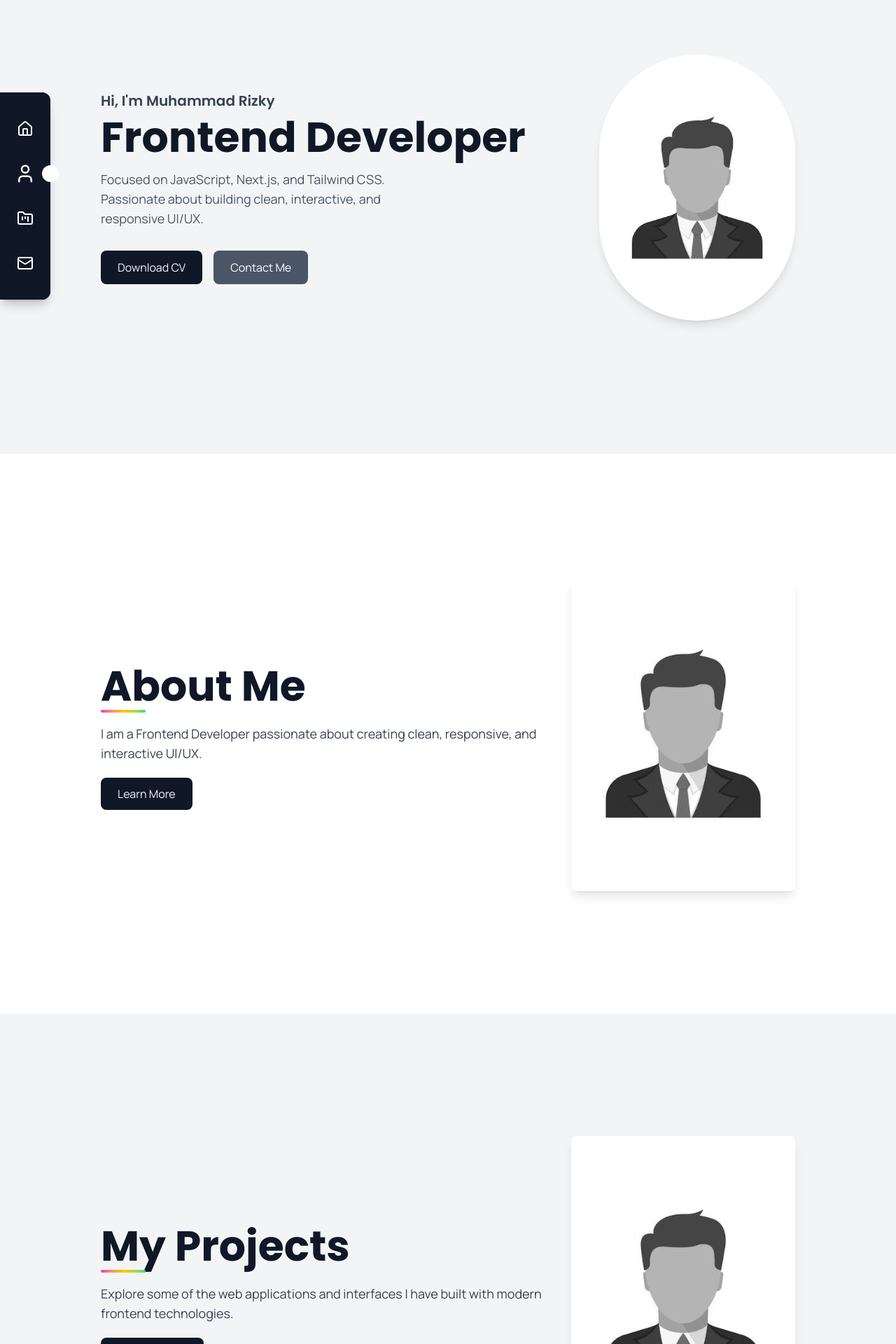
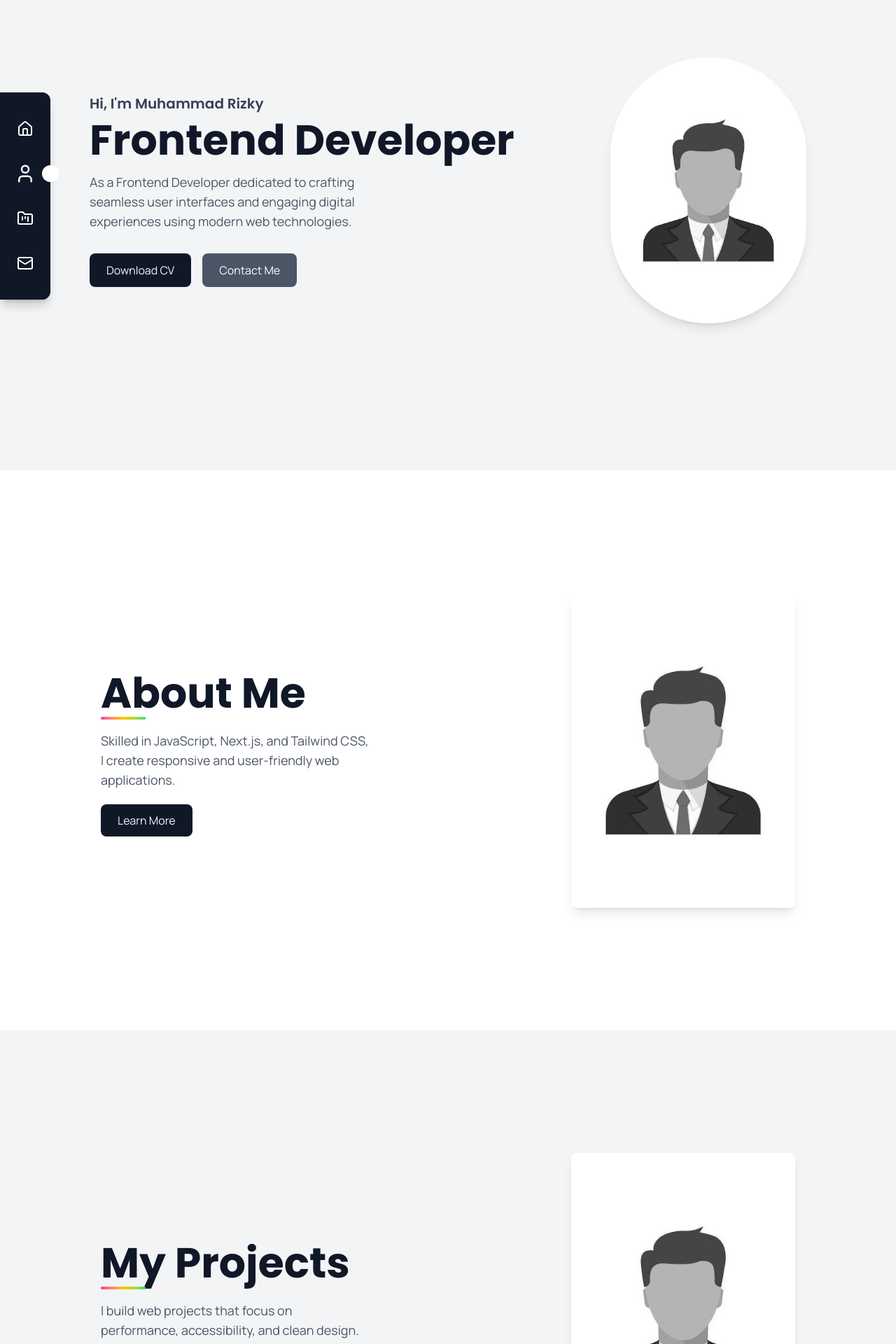
Before and after one commit to cihuw4/rizkyjackbar, a Next.js app: page / in a window 1280 px wide. Shown: the part 160-2080 px from the top of the page at 70% size. Built offline with nearby package versions, Linux system fonts and the light colour scheme.

Commit message:
refactor(Home): enhance layout and content; add social media icons for improved connectivity

```diff
--- a/src/app/page.tsx
+++ b/src/app/page.tsx
@@ -6,6 +6,7 @@ import Sidebar from "./components/Sidebar";
 import AOS from "aos";
 import "aos/dist/aos.css";
 import Link from "next/link";
+import { Mail } from "lucide-react";
 
 export default function Home() {
   useEffect(() => {
@@ -18,16 +19,19 @@ export default function Home() {
   return (
     <>
       <Navbar />
-      <main className="bg-gray-100 min-h-screen text-gray-900 pt-16">
+      <main className="bg-gray-100 min-h-screen text-gray-900 -mt-8">
+
         <Sidebar />
 
         {/* Hero Section */}
         <section
           id="home"
-          className="flex flex-col-reverse md:flex-row items-center justify-center min-h-screen px-6 sm:px-10 md:px-16 gap-10 pt-5 sm:pt-10 md:-mt-30"
+          className="flex flex-col-reverse md:flex-row items-center justify-center min-h-screen px-6 sm:px-10 md:px-16 py-16 sm:py-20"
         >
+          <div className="w-full max-w-7xl mx-auto flex flex-col-reverse md:flex-row items-center justify-between gap-10 px-6 sm:px-10 md:px-16">
+
             {/* Left Side */}
-          <div className="flex-1 text-center md:text-left md:pl-10 lg:pl-20">
+            <div className="flex-1 text-center md:text-left">
               <h2
                 data-aos="fade-right"
                 data-aos-delay="100"
@@ -45,10 +49,9 @@ export default function Home() {
               <p
                 data-aos="fade-right"
                 data-aos-delay="300"
-              className="text-base sm:text-lg text-gray-600 max-w-md mx-auto md:mx-0"
+                className="text-base sm:text-lg text-gray-600 max-w-sm mx-auto md:mx-0"
               >
-              Focused on JavaScript, Next.js, and Tailwind CSS. Passionate about
-              building clean, interactive, and responsive UI/UX.
+                As a Frontend Developer dedicated to crafting seamless user interfaces and engaging digital experiences using modern web technologies.
               </p>
 
               <div
@@ -76,13 +79,14 @@ export default function Home() {
             <div
               data-aos="fade-left"
               data-aos-delay="500"
-            className="flex justify-center md:justify-end md:pr-10 lg:pr-20"
+              className="flex justify-center md:justify-end"
             >
               <img
                 src="/img/profile.JPG"
                 alt="Rizky Jackbar"
-              className="w-40 h-40 sm:w-48 sm:h-48 rounded-full md:w-70 md:h-[380px] md:rounded-[9999px] object-cover shadow-lg max-w-full filter grayscale hover:grayscale-0 transition duration-500"
+                className="w-40 h-40 sm:w-48 sm:h-48 rounded-full md:rounded-[9999px] md:w-70 md:h-[380px] object-cover shadow-lg max-w-full filter grayscale hover:grayscale-0 transition duration-500"
               />
+            </div>
           </div>
         </section>
 
@@ -117,10 +121,9 @@ export default function Home() {
               <p
                 data-aos="fade-right"
                 data-aos-delay="300"
-                className="text-gray-700 text-lg mb-8"
+                className="text-base sm:text-lg text-gray-600 max-w-sm mx-auto md:mx-0 mb-8"
               >
-                I am a Frontend Developer passionate about creating clean,
-                responsive, and interactive UI/UX.
+                Skilled in JavaScript, Next.js, and Tailwind CSS, I create responsive and user-friendly web applications.
               </p>
 
               <Link
@@ -166,10 +169,9 @@ export default function Home() {
               <p
                 data-aos="fade-right"
                 data-aos-delay="300"
-                className="text-gray-700 text-lg mb-8"
+                className="text-base sm:text-lg text-gray-600 max-w-sm mx-auto md:mx-0 mb-8"
               >
-                Explore some of the web applications and interfaces I have built
-                with modern frontend technologies.
+                I build web projects that focus on performance, accessibility, and clean design.
               </p>
 
               <Link
@@ -190,6 +192,7 @@ export default function Home() {
           className="flex flex-col-reverse md:flex-row items-center justify-center min-h-screen px-6 sm:px-10 md:px-16 py-16 sm:py-20 bg-white"
         >
           <div className="w-full max-w-7xl mx-auto flex flex-col md:flex-row items-center gap-10">
+            {/* Right side: Image */}
             <div
               data-aos="fade-left"
               data-aos-delay="100"
@@ -202,6 +205,7 @@ export default function Home() {
               />
             </div>
 
+            {/* Left side: Text + icons */}
             <div className="flex-1 text-left md:text-left md:pl-10 lg:pl-20 order-2 md:order-1">
               <h1
                 data-aos="fade-right"
@@ -215,20 +219,46 @@ export default function Home() {
               <p
                 data-aos="fade-right"
                 data-aos-delay="300"
-                className="text-gray-700 text-lg mb-8"
+                className="text-base sm:text-lg text-gray-600 max-w-sm mx-auto md:mx-0 mb-8"
               >
-                Have a project in mind or just want to say hi? Feel free to get
-                in touch!
+                Have a project in mind or just want to say hi? Feel free to get in touch!
               </p>
 
+              <div className="flex gap-4" data-aos="fade-right" data-aos-delay="400">
+                {/* Email */}
                 <a
-                data-aos="fade-right"
-                data-aos-delay="400"
-                href="#contact"
-                className="px-6 py-3 rounded-lg bg-gray-900 text-gray-100 hover:bg-gray-700 transition"
+                  href="mailto:muhamadrizky62020@gmail.com"
+                  target="_blank"
+                  rel="noopener noreferrer"
+                  className="w-12 h-12 flex items-center justify-center rounded-full bg-gray-900 text-white hover:bg-gray-500 transition"
                 >
-                Get In Touch
+                  <Mail className="w-6 h-6" />
                 </a>
+
+                {/* LinkedIn */}
+                <a
+                  href="https://www.linkedin.com/in/muhamadrizky/"
+                  target="_blank"
+                  rel="noopener noreferrer"
+                  className="w-12 h-12 flex items-center justify-center rounded-full bg-gray-900 text-white hover:bg-gray-500 transition"
+                >
+                  <svg xmlns="http://www.w3.org/2000/svg" className="w-6 h-6" fill="currentColor" viewBox="0 0 24 24">
+                    <path d="M19 0h-14c-2.761 0-5 2.239-5 5v14c0 2.761 2.239 5 5 5h14c2.762 0 5-2.239 5-5v-14c0-2.761-2.238-5-5-5zm-11 19h-3v-10h3v10zm-1.5-11.27c-.966 0-1.75-.783-1.75-1.75s.784-1.75 1.75-1.75 1.75.783 1.75 1.75-.783 1.75-1.75 1.75zm13.5 11.27h-3v-5.5c0-1.38-1.12-2.5-2.5-2.5s-2.5 1.12-2.5 2.5v5.5h-3v-10h3v1.31c.756-1.096 2.16-1.81 3.5-1.81 2.481 0 4.5 2.019 4.5 4.5v6z" />
+                  </svg>
+                </a>
+
+                {/* GitHub */}
+                <a
+                  href="https://github.com/muhamadrizky"
+                  target="_blank"
+                  rel="noopener noreferrer"
+                  className="w-12 h-12 flex items-center justify-center rounded-full bg-gray-900 text-white hover:bg-gray-500 transition"
+                >
+                  <svg xmlns="http://www.w3.org/2000/svg" className="w-6 h-6" fill="currentColor" viewBox="0 0 24 24">
+                    <path d="M12 0c-6.627 0-12 5.373-12 12 0 5.303 3.438 9.8 8.205 11.387.6.113.82-.258.82-.577v-2.234c-3.338.726-4.033-1.416-4.033-1.416-.546-1.387-1.333-1.756-1.333-1.756-1.089-.745.083-.729.083-.729 1.205.084 1.839 1.238 1.839 1.238 1.07 1.834 2.807 1.304 3.492.997.108-.775.418-1.305.762-1.605-2.665-.304-5.466-1.332-5.466-5.931 0-1.31.468-2.381 1.235-3.221-.123-.303-.535-1.523.117-3.176 0 0 1.008-.322 3.3 1.23.957-.266 1.983-.399 3.003-.404 1.02.005 2.047.138 3.006.404 2.289-1.552 3.295-1.23 3.295-1.23.655 1.653.243 2.873.12 3.176.77.84 1.232 1.911 1.232 3.221 0 4.609-2.807 5.624-5.479 5.921.43.372.813 1.104.813 2.222v3.293c0 .321.218.694.825.576 4.765-1.589 8.199-6.084 8.199-11.386 0-6.627-5.373-12-12-12z" />
+                  </svg>
+                </a>
+              </div>
             </div>
           </div>
         </section>
```
Lines whose indentation alone changed are shown as unchanged.
